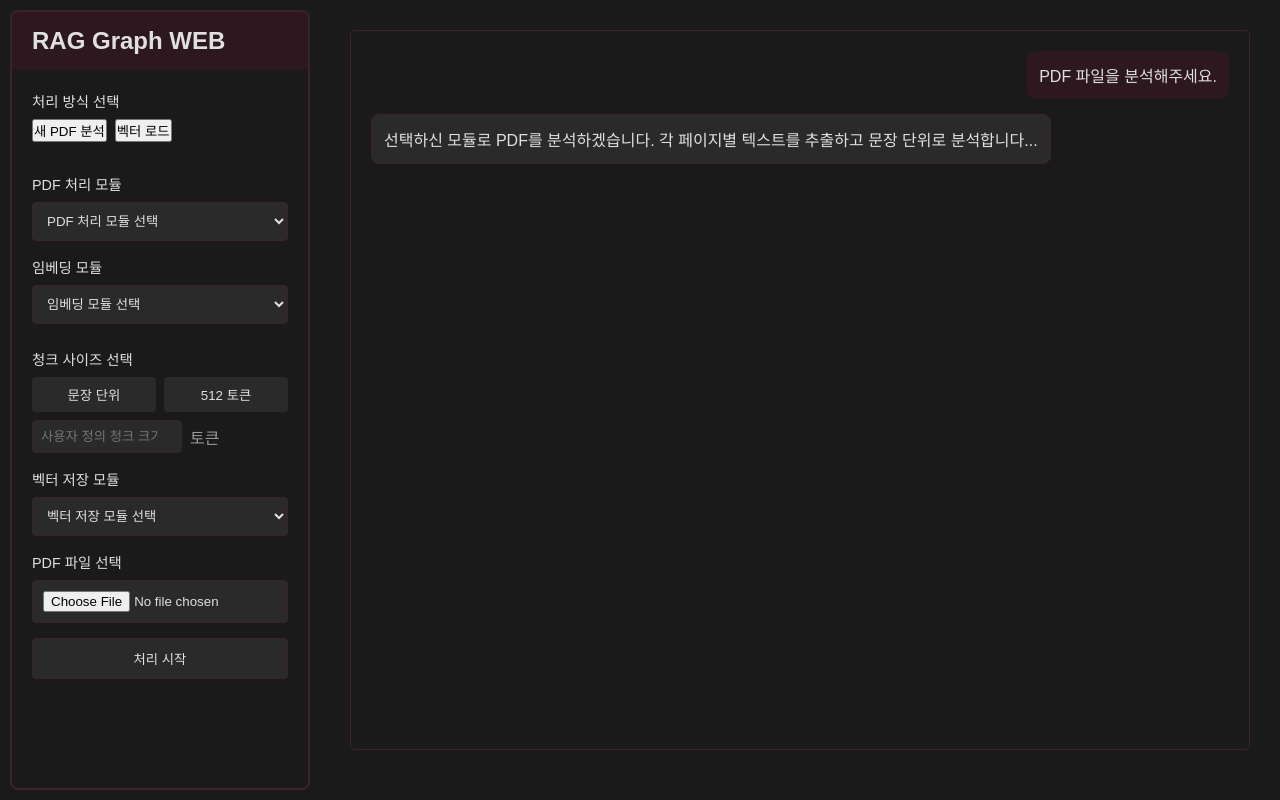
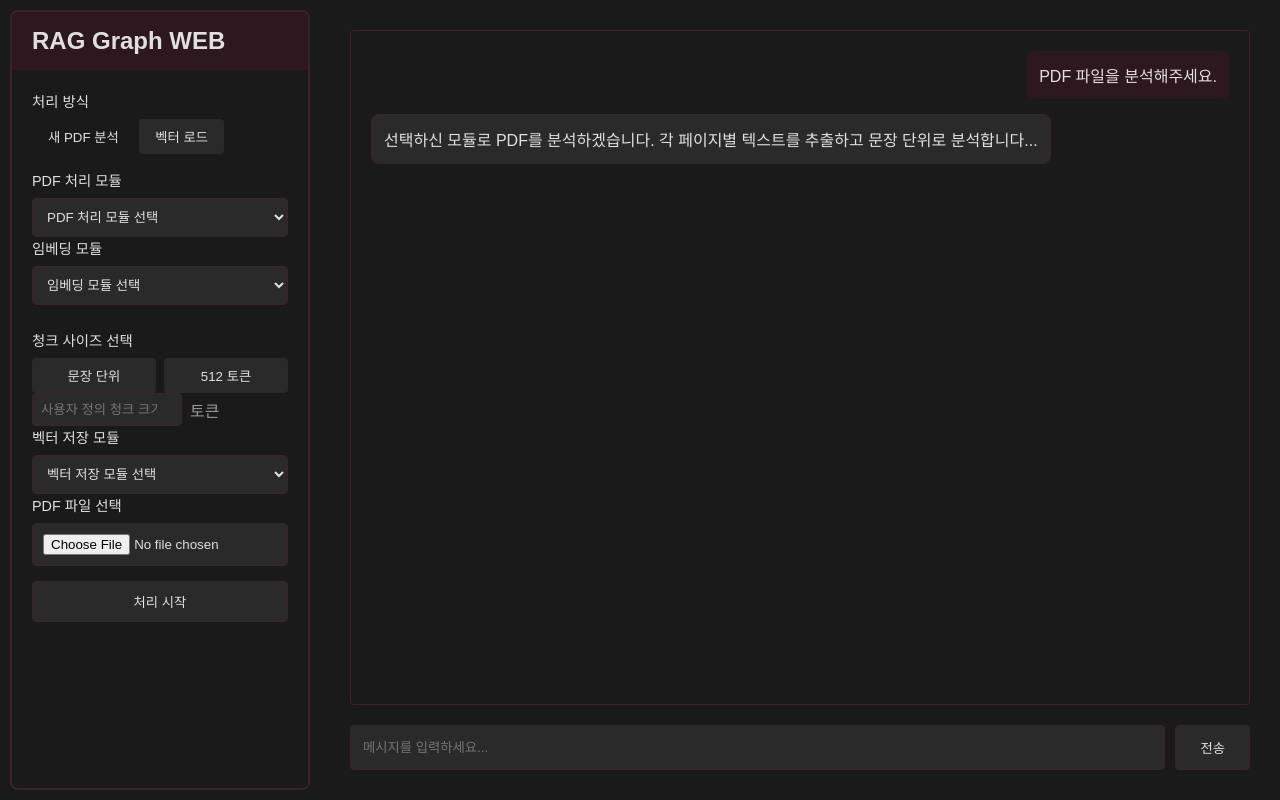
Before and after one commit to LeeHonggii/Graph_web, a FastAPI app: page / in a window 1280 px wide. Run offline with FastAPI, Linux system fonts and the light colour scheme.

Commit message:
main 수정

```diff
--- a/static/styles.css
+++ b/static/styles.css
@@ -232,10 +232,32 @@ h2 {
 .rag-options.visible {
     display: block;
 }
-.process-buttons {
+.process-btn {
+    flex: 1;
+    padding: 0.5rem 1rem;
+    background-color: var(--input-bg);
+    color: var(--text-color);
+    border: 1px solid var(--border-color);
+    border-radius: 4px;
+    cursor: pointer;
+    transition: all 0.3s ease;
+}
+
+.process-btn:hover {
+    background-color: var(--button-hover);
+}
+
+.process-btn.active {
+    background-color: var(--accent-color);
+    border-color: var(--accent-color);
+}
+
+/* 청크 사이즈 버튼 스타일 */
+.chunk-buttons {
     display: flex;
+    flex-wrap: wrap;
     gap: 0.5rem;
-    margin-bottom: 1rem;
+    margin-top: 0.5rem;
 }
 
 .chunk-btn {
@@ -257,7 +279,3 @@ h2 {
     background-color: var(--accent-color);
     border-color: var(--accent-color);
 }
-
-#newPdfOptions, #vectorLoadOptions {
-    transition: all 0.3s ease;
-}
--- a/templates/index.html
+++ b/templates/index.html
@@ -11,10 +11,9 @@
         <div class="left-panel">
             <h2>RAG Graph WEB</h2>
             <div class="processing-options">
-
-                <!-- 처리 방식 선택을 맨 위로 이동 -->
+                <!-- 처리 방식 선택 -->
                 <div class="option-group">
-                    <label>처리 방식 선택</label>
+                    <label>처리 방식</label>
                     <div class="process-buttons">
                         <button type="button" class="process-btn active" data-process-type="new">
                             새 PDF 분석
@@ -25,6 +24,8 @@
                     </div>
                 </div>
 
+                <!-- 새 PDF 분석 관련 옵션들 -->
+                <div id="newPdfOptions">
                     <!-- PDF 처리 모듈 선택 -->
                     <div class="option-group">
                         <label for="pdfProcessingModule">PDF 처리 모듈</label>
@@ -54,6 +55,7 @@
                                 <button type="button" class="chunk-btn" data-chunk-type="token">
                                     512 토큰
                                 </button>
+                            </div>
                             <div class="custom-chunk">
                                 <input type="number"
                                        id="customChunkSize"
@@ -62,7 +64,6 @@
                                        min="1"
                                        max="2048">
                                 <span class="unit">토큰</span>
-                            </div>
                             </div>
                         </div>
                     </div>
@@ -78,12 +79,13 @@
                     </div>
 
                     <!-- PDF 파일 업로드 -->
-                <div class="option-group pdf-upload">
+                    <div class="option-group">
                         <label for="pdfFile">PDF 파일 선택</label>
                         <input type="file" id="pdfFile" class="dark-select" accept=".pdf">
                     </div>
+                </div>
 
-                <!-- 벡터 로드 옵션 (초기에는 숨김) -->
+                <!-- 벡터 로드 옵션 -->
                 <div id="vectorLoadOptions" style="display: none;">
                     <div class="option-group">
                         <label for="vectorCollection">저장된 벡터 선택</label>
@@ -97,7 +99,7 @@
             </div>
 
             <!-- RAG 옵션 섹션 -->
-            <div class="rag-options" id="ragOptions">
+            <div class="rag-options" id="ragOptions" style="display: none;">
                 <h2>RAG 설정</h2>
                 <div class="processing-options">
                     <div class="option-group">
@@ -135,13 +137,13 @@
                         선택하신 모듈로 PDF를 분석하겠습니다. 각 페이지별 텍스트를 추출하고 문장 단위로 분석합니다...
                     </div>
                 </div>
-                    <!-- 다른 요소들 추가 -->
+                <div class="chat-input-container">
+                    <input type="text" id="chatInput" class="chat-input" placeholder="메시지를 입력하세요...">
+                    <button class="send-button">전송</button>
                 </div>
             </div>
         </div>
-    </body>
-    </html>
-
+    </div>
 
     <script>
     document.addEventListener('DOMContentLoaded', function() {
@@ -153,16 +155,14 @@
         const sendButton = document.querySelector('.send-button');
         const ragOptions = document.getElementById('ragOptions');
         const ragConfirmBtn = document.getElementById('ragConfirmBtn');
-        const processButtons = document.querySelectorAll('.process-btn');
-        const pdfUploadDiv = document.querySelector('.pdf-upload');
-        const vectorLoadDiv = document.querySelector('.vector-load');
-        const vectorCollection = document.getElementById('vectorCollection');
+
+        // 처리 방식 관련 변수들
+        const processButtons = document.querySelectorAll('.process-btn');  // 클래스명 수정
+        const newPdfOptions = document.getElementById('newPdfOptions');
+        const vectorLoadOptions = document.getElementById('vectorLoadOptions');
 
         // 임베딩 타입 저장 변수
         let currentEmbeddingType = 'openai';
-
-        // 초기에 RAG 옵션 숨기기
-        ragOptions.style.display = 'none';
 
         // 처리 방식 버튼 클릭 처리
         processButtons.forEach(button => {
@@ -171,9 +171,6 @@
                 this.classList.add('active');
 
                 const processType = this.dataset.processType;
-                const newPdfOptions = document.getElementById('newPdfOptions');
-                const vectorLoadOptions = document.getElementById('vectorLoadOptions');
-
                 if (processType === 'new') {
                     newPdfOptions.style.display = 'block';
                     vectorLoadOptions.style.display = 'none';
@@ -184,10 +181,12 @@
                 }
             });
         });
+
         // 청크 버튼 클릭 처리
-        chunkButtons.forEach(button => {
+        document.querySelectorAll('.chunk-buttons .chunk-btn').forEach(button => {
             button.addEventListener('click', function() {
-                chunkButtons.forEach(btn => btn.classList.remove('active'));
+                document.querySelectorAll('.chunk-buttons .chunk-btn').forEach(btn =>
+                    btn.classList.remove('active'));
                 this.classList.add('active');
                 customChunkInput.value = '';
             });
@@ -195,11 +194,11 @@
 
         // 사용자 정의 입력 처리
         customChunkInput.addEventListener('input', function() {
-            chunkButtons.forEach(btn => btn.classList.remove('active'));
+            document.querySelectorAll('.chunk-buttons .chunk-btn').forEach(btn =>
+                btn.classList.remove('active'));
         });
 
         // 저장된 벡터 목록 로드
-        // 저장된 벡터 목록 로드 함수 수정
         async function loadAvailableVectors() {
             try {
                 const response = await fetch('/available-vectors');
@@ -305,7 +304,6 @@
         // 처리 시작 함수
         async function startProcessing() {
             const processType = document.querySelector('.process-btn.active').dataset.processType;
-
             if (processType === 'new') {
                 return processPDF();
             } else {
```
Lines whose indentation alone changed are shown as unchanged.
